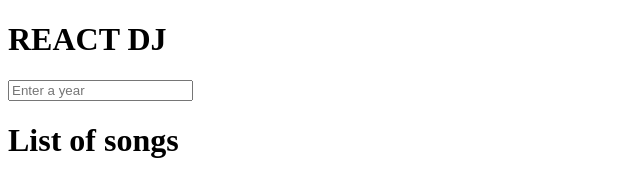
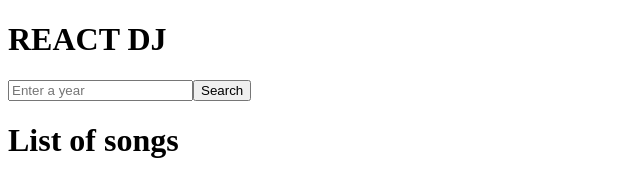
Before and after one commit to jennymarin1989/React-DJ-list, a React (Create React App) app: page / in a window 1280 px wide. Shown: the top 170 px of the page, without its empty margins (0-640 px from the left). Built offline with nearby package versions, Linux system fonts and the light colour scheme.

Commit message:
:white_check_mark: Pass test for rendering submitButton in App parent component

```diff
--- a/src/components/App.js
+++ b/src/components/App.js
@@ -1,6 +1,7 @@
 import React, { Component} from 'react';
 import ListOfSongs from './ListOfSongs';
 import data from '../db.json'
+import SubmitButton from './SubmitButton';
 
 
 class App extends Component {
@@ -20,13 +21,15 @@ class App extends Component {
 
 
 
-
   render(){
     return (
       <div>
         <h1>REACT DJ</h1>
         <div className="input-group">
           <input type="text" id="year-input" className="form-control" name="input" placeholder="Enter a year" value={this.state.message} onChange={this.handleInputChange}/>
+          <SubmitButton
+            name={"Search"}
+             />
         </div>
         <div>
           <ListOfSongs />
```
Also changed, not shown: 2 other files (tests, documents, lock files or other folders).
